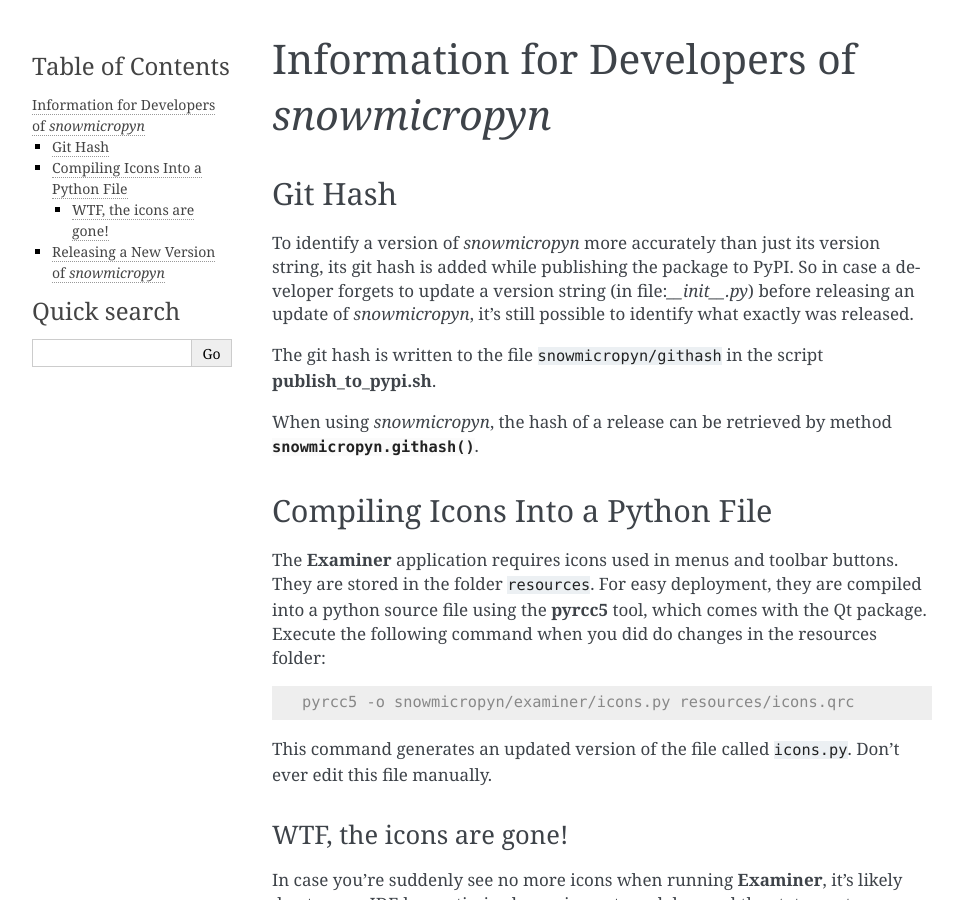
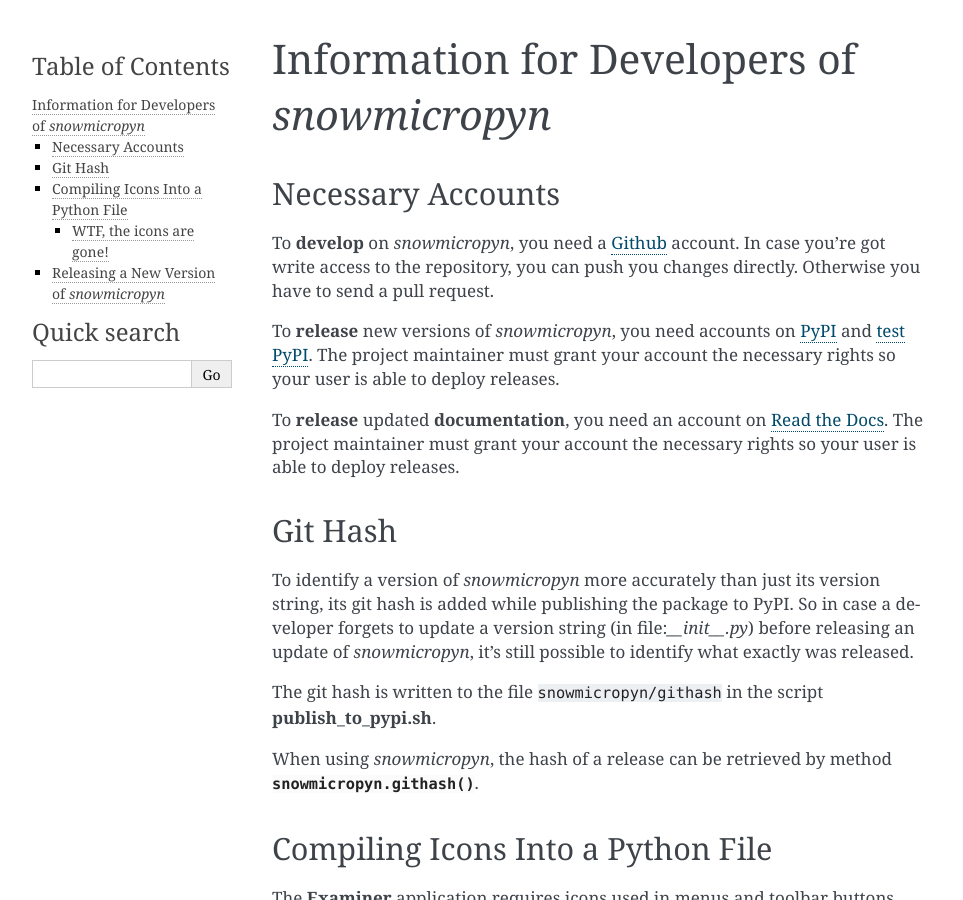
Before and after one commit to slf-dot-ch/snowmicropyn, a Sphinx documentation site: the page built from docs/develop.rst, in a window 1280 px wide and 900 px high. Shown: the whole window, without its empty margins (148-1111 px from the left). Built offline with Sphinx 7.4.7, drawn with Linux system fonts in a browser that asks for light colours.

Commit message:
Added necessary accounts section in developers documentation.

```diff
--- a/docs/develop.rst
+++ b/docs/develop.rst
@@ -2,6 +2,21 @@
 
 Information for Developers of *snowmicropyn*
 ============================================
+
+Necessary Accounts
+------------------
+
+To **develop** on *snowmicropyn*, you need a Github_ account. In case you're got
+write access to the repository, you can push you changes directly. Otherwise
+you have to send a pull request.
+
+To **release** new versions of *snowmicropyn*, you need accounts on PyPI_ and
+`test PyPI`_. The project maintainer must grant your account the necessary
+rights so your user is able to deploy releases.
+
+To **release** updated **documentation**, you need an account on
+`Read the Docs`_. The project maintainer must grant your account the necessary
+rights so your user is able to deploy releases.
 
 Git Hash
 --------
@@ -116,6 +131,9 @@
 
 #. Release new documentation on Read the Docs
 
-
+.. _Github: https://github.com/
+.. _PyPI: https://pypi.org/
+.. _test PyPI: https://test.pypi.org/
+.. _Read the Docs: https://readthedocs.org/
 .. _Cygwin: https://www.cygwin.com/
 .. _Gow: https://github.com/bmatzelle/gow/wiki
```
